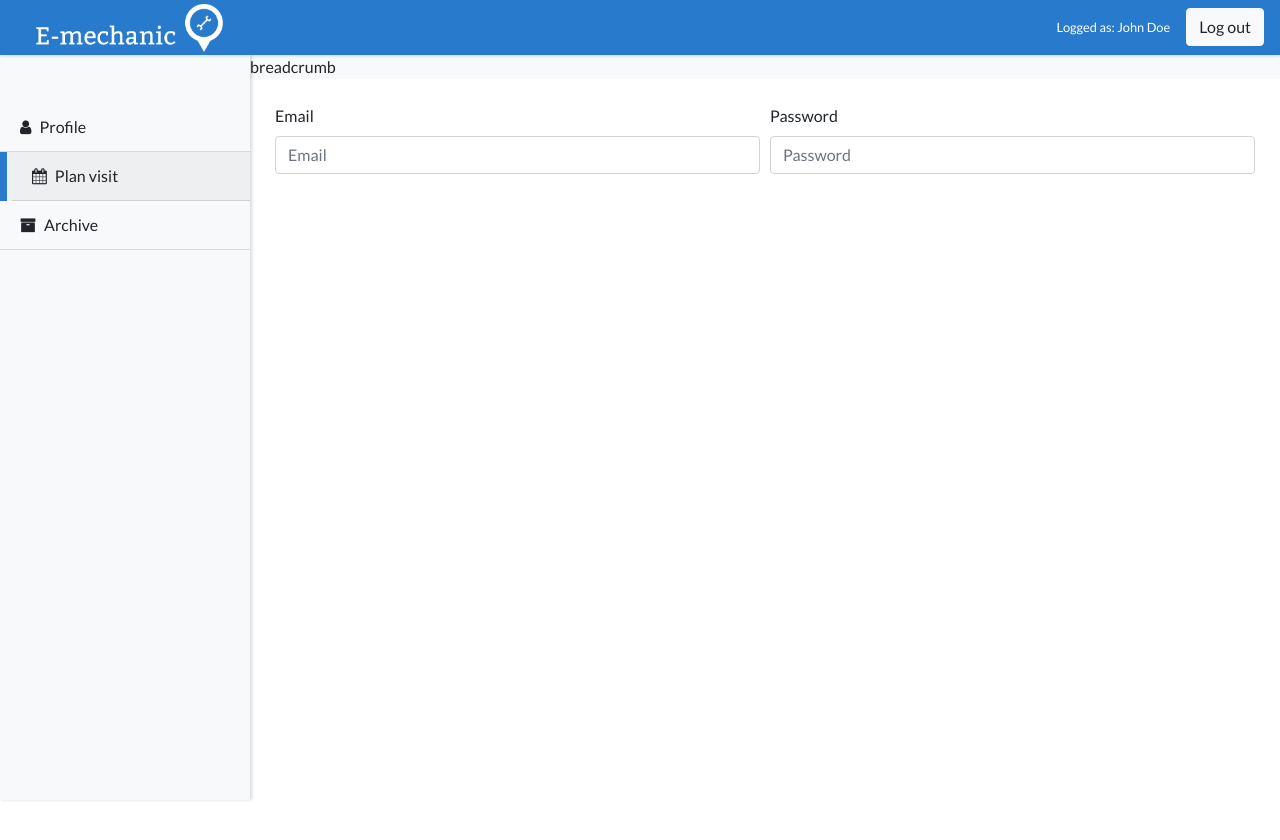
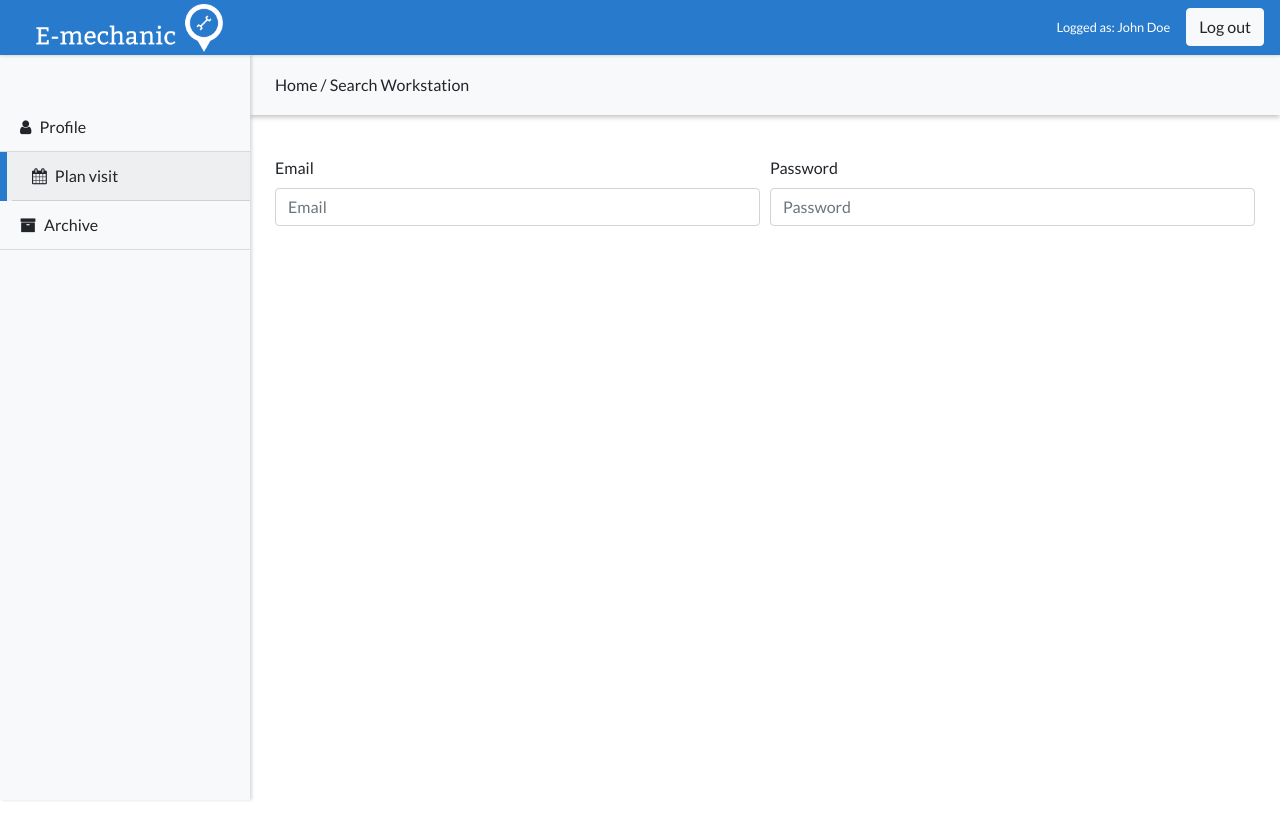
Before and after one commit to rafleszczyk/WebserviceProjectFrontend, an Angular app: page /home/client/visit in a window 1280 px wide. Shown: the top 840 px of the page. Built offline with nearby package versions, Linux system fonts and the light colour scheme.

Commit message:
Implemented bredcrumb

```diff
--- a/src/app/client/client-home/client-home.component.html
+++ b/src/app/client/client-home/client-home.component.html
@@ -17,7 +17,7 @@
     <app-side-navigation [sideNavMetadata]="sideNavMetadata"></app-side-navigation>
   </div>
   <div class="d-flex flex-column">
-    <div class="bg-light">breadcrumb</div>
+    <app-breadcrumb></app-breadcrumb>
     <div class="router-outlet-wrapper">
       <router-outlet></router-outlet>
     </div>
--- a/src/app/client/client-home/client-home.component.ts
+++ b/src/app/client/client-home/client-home.component.ts
@@ -1,5 +1,6 @@
 import {Component} from '@angular/core';
 import {ISideNavigation} from '../../shared/side-navigation/side-navigation.interface';
+import {ActivatedRoute} from '@angular/router';
 
 @Component({
   selector: 'app-client-home',
@@ -9,8 +10,10 @@ import {ISideNavigation} from '../../shared/side-navigation/side-navigation.inte
 
 export class ClientHomeComponent {
   sideNavMetadata: ISideNavigation[];
+  breadcrumb: string;
 
-  constructor() {
+  constructor(private test: ActivatedRoute) {
+    this.breadcrumb = '';
     this.buildSideNavigation();
   }
 
@@ -21,4 +24,5 @@ export class ClientHomeComponent {
       {name: 'Archive', redirectUrl: 'archive', favicon: 'fa fa-archive'}
     ];
   }
+
 }
--- a/src/app/client/client.module.ts
+++ b/src/app/client/client.module.ts
@@ -15,14 +15,23 @@ const routes: Routes = [
   {
     path: 'home/client',
     component: ClientHomeComponent,
+    data: {
+      breadcrumbName: 'Home',
+    },
     children: [
       {
         path: 'panel',
         component: ClientPanelComponent,
+        data: {
+          breadcrumbName: 'Panel',
+        }
       },
       {
         path: 'visit',
         component: ClientSearchPanelComponent,
+        data: {
+          breadcrumbName: 'Search Workstation',
+        }
       }
     ]
   },
--- /dev/null
+++ b/src/app/shared/breadcrumb/breadcrumb.component.html
@@ -0,0 +1,3 @@
+<div class="bg-light breadcrumb">
+  {{breadcrumb}}
+</div>
--- /dev/null
+++ b/src/app/shared/breadcrumb/breadcrumb.component.scss
@@ -0,0 +1,9 @@
+.breadcrumb {
+  height: 60px;
+  line-height: 35px;
+  padding-left: 25px;
+  border-radius: 0px;
+  -webkit-box-shadow: 0px 2px 5px 0px rgba(0,0,0,0.25);
+  -moz-box-shadow: 0px 2px 5px 0px rgba(0,0,0,0.25);
+  box-shadow: 0px 2px 5px 0px rgba(0,0,0,0.25);
+}
--- /dev/null
+++ b/src/app/shared/breadcrumb/breadcrumb.component.ts
@@ -0,0 +1,37 @@
+import {Component} from '@angular/core';
+import {ActivatedRoute, NavigationEnd, Router} from '@angular/router';
+
+@Component({
+  selector: 'app-breadcrumb',
+  templateUrl: './breadcrumb.component.html',
+  styleUrls: ['./breadcrumb.component.scss']
+})
+export class BreadcrumbComponent {
+  breadcrumb: string;
+
+  constructor(private _activatedRoute: ActivatedRoute, private _router: Router) {
+    this.runBuildBreadcrumb();
+  }
+
+  runBuildBreadcrumb() {
+    this._router.events
+      .subscribe((event) => {
+        if (event instanceof NavigationEnd) {
+          this.breadcrumb = this.formatBreadcrumb(this.buildBreadcrumb([], this._activatedRoute.root));
+        }
+      });
+  }
+
+  buildBreadcrumb(breadcrumbArray: string[] = [], node: ActivatedRoute): string[] {
+    if (node.snapshot.data && node.snapshot.data.breadcrumbName) {
+      breadcrumbArray.push(node.snapshot.data.breadcrumbName);
+    }
+    return node.firstChild ? this.buildBreadcrumb(breadcrumbArray, node.firstChild) : breadcrumbArray;
+  }
+
+  formatBreadcrumb(breadcrumbArray: string[]): string {
+    let breadcrumb: string = '';
+    breadcrumbArray.forEach(name => breadcrumb = breadcrumb ? `${breadcrumb} / ${name}` : name);
+    return breadcrumb;
+  }
+}
--- a/src/app/shared/shared.module.ts
+++ b/src/app/shared/shared.module.ts
@@ -5,6 +5,7 @@ import {SideNavigationComponent} from './side-navigation/side-navigation.compone
 import {CommonModule} from '@angular/common';
 import {RouterModule} from '@angular/router';
 import {SearchTabComponent} from './search-tab/search-tab.component';
+import {BreadcrumbComponent} from './breadcrumb/breadcrumb.component';
 
 @NgModule({
   declarations: [
@@ -12,6 +13,7 @@ import {SearchTabComponent} from './search-tab/search-tab.component';
     HomePageComponent,
     SideNavigationComponent,
     SearchTabComponent,
+    BreadcrumbComponent,
   ],
   imports: [
     CommonModule,
@@ -22,6 +24,7 @@ import {SearchTabComponent} from './search-tab/search-tab.component';
     HomePageComponent,
     SideNavigationComponent,
     SearchTabComponent,
+    BreadcrumbComponent,
   ],
   providers: [],
 
```
Also changed, not shown: src/app/client/client-home/client-home.component.scss (line endings or trailing spaces).
